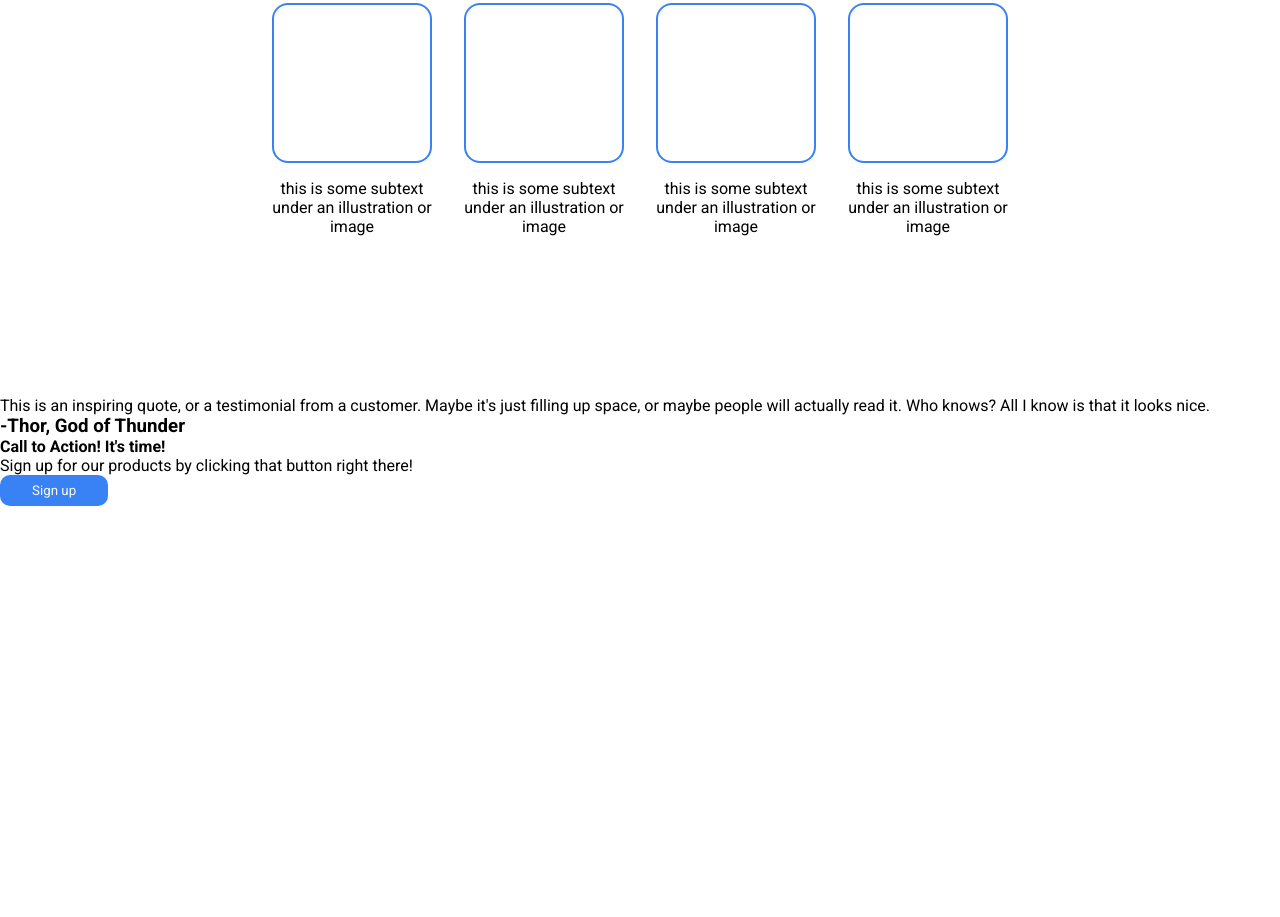
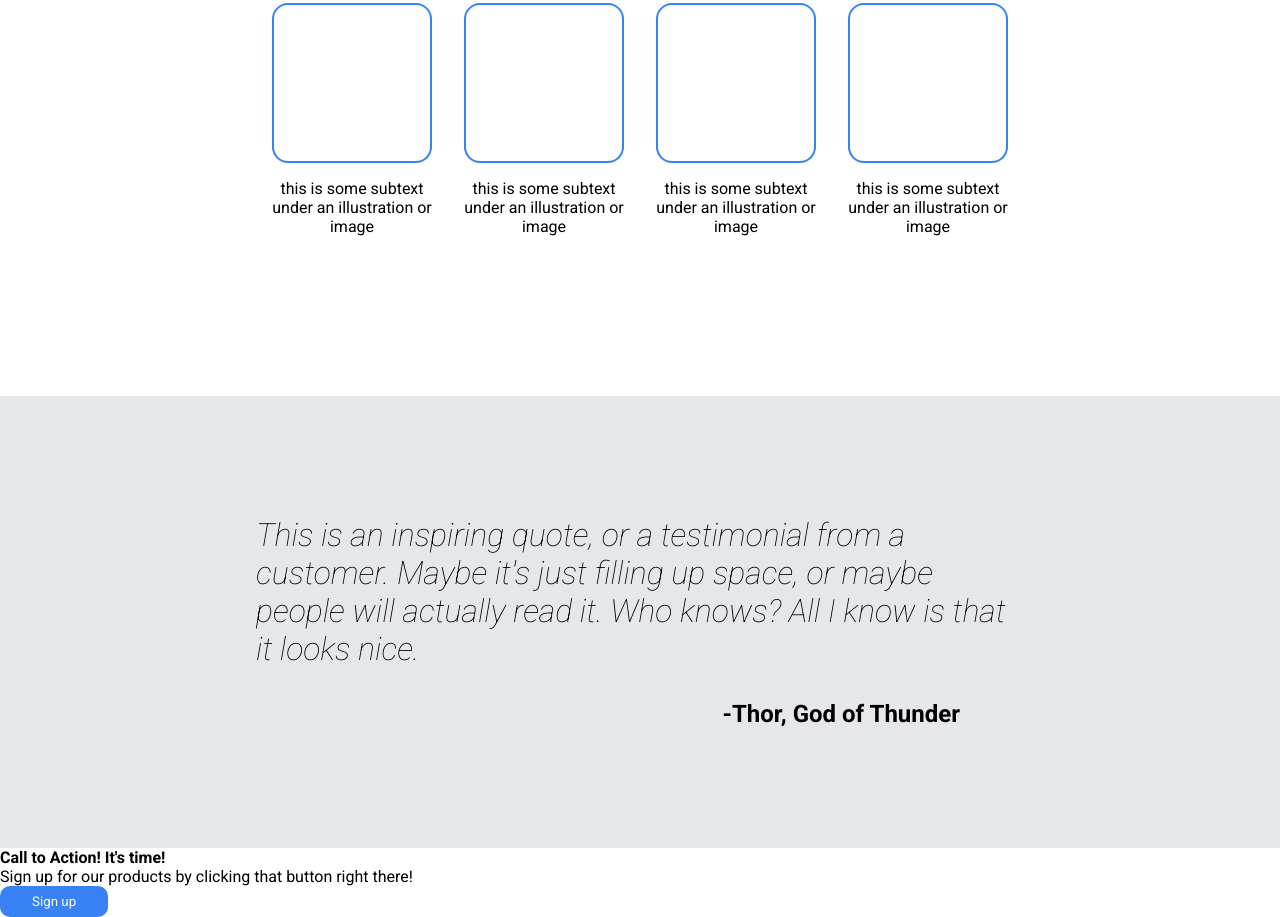
Before and after one commit to pllusey/odin-landing-page, a plain HTML site: page index.html in a window 1280 px wide. Shown: the part 659-1576 px from the top of the page. Before the commit the page ends 1165 px from the top, so only its background shows below. Drawn offline with Linux system fonts and the light colour scheme.

Commit message:
feat: finish styling section 3

```diff
--- a/index.css
+++ b/index.css
@@ -122,6 +122,25 @@ li {
 
 /* SECTION 3 */
 
+#hero-3 {
+    background-color: #E5E7EB;
+    display: flex;
+    justify-content: center;
+    align-items: end;
+    flex-direction: column;
+    padding: 15vh 20vw;
+}
+
+.hero-3-para {
+    font-size: 2rem;
+    font-weight: 200;
+}
+
+.quote-source {
+    padding-right: 5vw;
+    padding-top: 2rem;
+    font-size: 1.5rem;
+}
 
 
 #button {
--- a/index.html
+++ b/index.html
@@ -38,24 +38,38 @@
         <ul class="hero-2-carousel">
           <li class="carousel-item">
             <div class="carousel-image"></div>
-                <p class="carousel-caption">this is some subtext under an illustration or image</p>
+            <p class="carousel-caption">
+              this is some subtext under an illustration or image
+            </p>
           </li>
           <li class="carousel-item">
             <div class="carousel-image"></div>
-                <p class="carousel-caption">this is some subtext under an illustration or image</p>
+            <p class="carousel-caption">
+              this is some subtext under an illustration or image
+            </p>
           </li>
           <li class="carousel-item">
             <div class="carousel-image"></div>
-                <p class="carousel-caption">this is some subtext under an illustration or image</p>
+            <p class="carousel-caption">
+              this is some subtext under an illustration or image
+            </p>
           </li>
           <li class="carousel-item">
             <div class="carousel-image"></div>
-                <p class="carousel-caption">this is some subtext under an illustration or image</p>
+            <p class="carousel-caption">
+              this is some subtext under an illustration or image
+            </p>
           </li>
         </ul>
       </section>
       <section id="hero-3">
-        <p>This is an inspiring quote, or a testimonial from a customer. Maybe it's just filling up space, or maybe people will actually read it. Who knows? All I know is that it looks nice.</p>
+        <p class="hero-3-para">
+          <em>
+            This is an inspiring quote, or a testimonial from a customer. Maybe
+            it's just filling up space, or maybe people will actually read it.
+            Who knows? All I know is that it looks nice.
+          </em>
+        </p>
         <h3 class="quote-source">-Thor, God of Thunder</h3>
       </section>
     </main>
```
Lines whose indentation alone changed are shown as unchanged.
